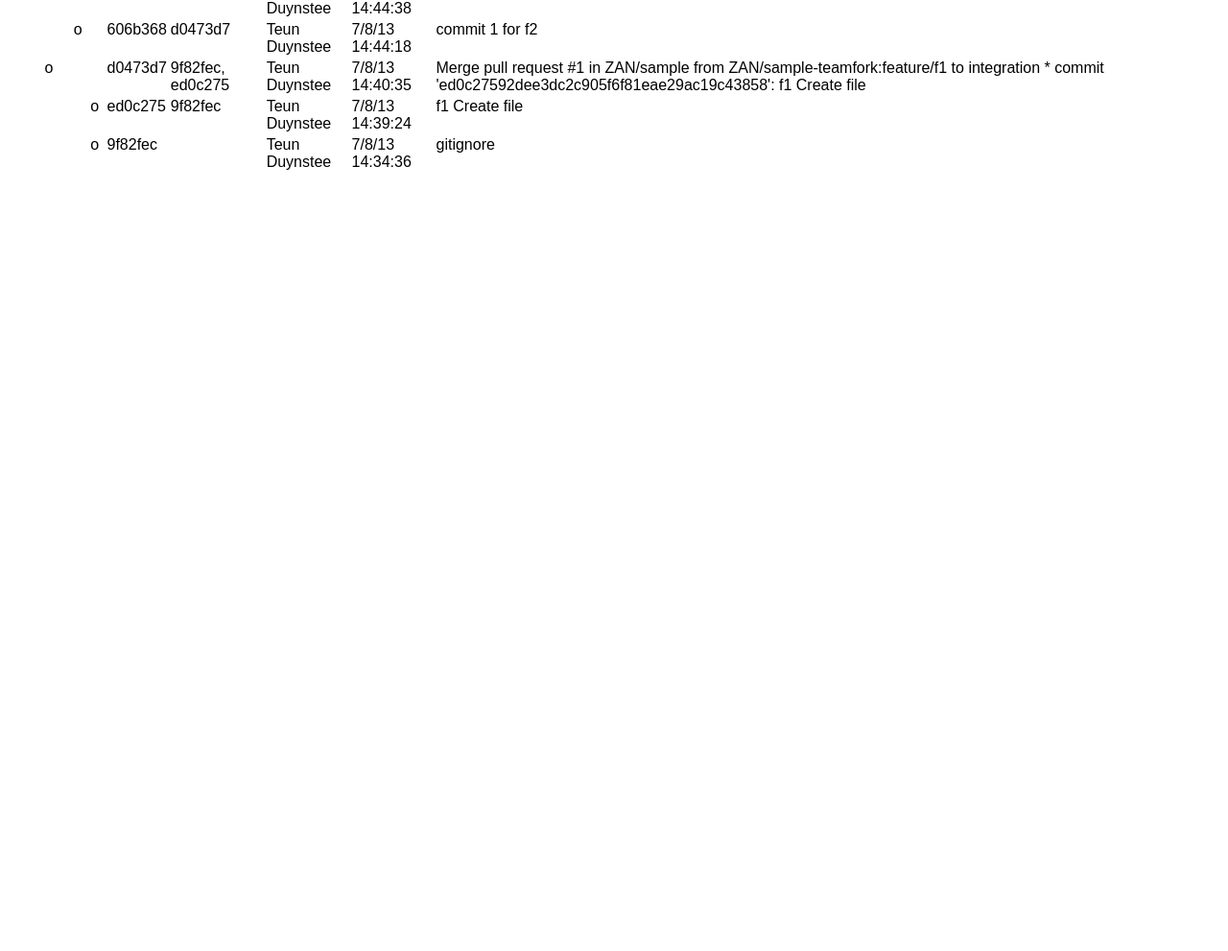
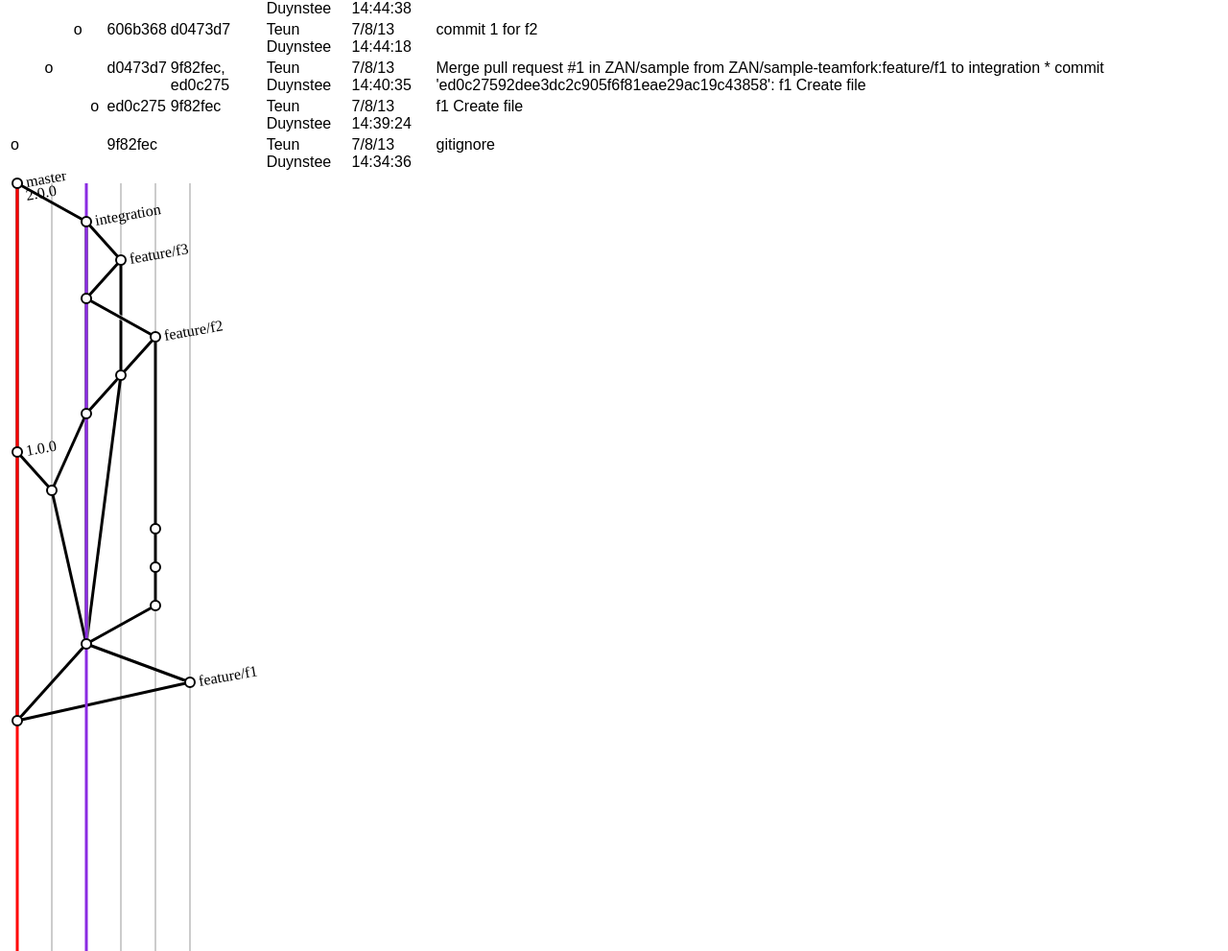
Before and after one commit to Teun/git-flow-vis, a plain HTML site: page Vis/Web/container.html in a window 1280 px wide. Shown: the part 451-1442 px from the top of the page at 96% size. Before the commit the page ends 800 px from the top, so only its background shows below. Drawn offline with Linux system fonts and the light colour scheme.

Commit message:
Separated out all columns, draw commits, arrows, labels

```diff
--- a/Vis/Web/Scripts/gitflow-visualize.js
+++ b/Vis/Web/Scripts/gitflow-visualize.js
@@ -2,6 +2,7 @@ var GitFlowVisualize = {
     draw: function (data, elem) {
         var cleanDataset = this.cleanup(data);
         this.drawTable(cleanDataset, elem);
+        this.drawGraph(cleanDataset, elem);
     },
     cleanup:function(data){
         var result = {};
@@ -37,10 +38,13 @@ var GitFlowVisualize = {
                 commit.labels.push(tag.id);
             }
         }
+        result.labels = result.tags.concat(result.branches);
+
         result.chronoCommits = [];
         for (var id in result.commits) {
             result.chronoCommits.push(id);
-            result.chronoCommits.sort(function (a, b) { return result.commits[b].authorTimestamp - result.commits[a].authorTimestamp;})
+            result.chronoCommits.sort(function (a, b) { return result.commits[b].authorTimestamp - result.commits[a].authorTimestamp; })
+            for (var i = 0; i < result.chronoCommits.length; i++) {result.commits[result.chronoCommits[i]].orderNr = i;}
         }
 
 
@@ -68,6 +72,14 @@ var GitFlowVisualize = {
         for (var i = 0; i < versionCommitPath.length; i++) {
             this.putCommitInColumn(versionCommitPath[i], 'm', data);
         }
+        while (true) {
+            var masterCommits = data.columns['m'].commits;
+            var oldestMaster = masterCommits[masterCommits.length - 1];
+            var evenOlder = data.commits[oldestMaster].parents;
+            if (!evenOlder || evenOlder.length == 0) break;
+            this.putCommitInColumn(evenOlder[0].id, 'm', data);
+        }
+
     },
     isolateDevelop: function (data) {
         var versionCommitPath = this.findShortestPathAlong(
@@ -130,7 +142,7 @@ var GitFlowVisualize = {
     putCommitInColumn: function (commitId, columnName, data) {
         if(!data.columns)data.columns = {};
         if(!(columnName in data.columns)){
-            data.columns[columnName] = { commits: [], name:columnName };
+            data.columns[columnName] = { commits: [], name:columnName, id:columnName };
         }
         var commit = data.commits[commitId];
         if (commit) {
@@ -214,5 +226,84 @@ var GitFlowVisualize = {
             result += "<td>" + data.columns[col].name + "</td>";
         }
         return result;
+    },
+    drawGraph: function (cleanDataset, elem) {
+        var size = { width: 500, height: 800 };
+        var margin = 10;
+
+        var svg = d3.select(elem).append("svg")
+			.attr("width", size.width + 2*margin)
+			.attr("height", size.height + 2 * margin)
+		  .append("g")
+			.attr("transform", "translate(" + margin + "," + margin + ")");
+
+        var columnsInOrder = this.keysInOrder(cleanDataset.columns);
+        var x = d3.scale.ordinal()
+            .domain(columnsInOrder)
+            .rangePoints([0, Math.min(size.width, 30 * columnsInOrder.length)]);
+        var y = d3.scale.linear()
+            .domain([0, 20])
+            .range([0, size.height]);
+
+        // todo: arrows
+        var arrows = $.map(d3.values(cleanDataset.commits), function (c) { return c.parents.map(function (p) { return { p: p.id, c: c.id }; }) });
+        var arrow = svg.selectAll(".arrow")
+            .data(arrows)
+            .enter().append("g")
+            .attr("class", "arrow");
+        arrow.append("line")
+          .attr("class", "outline")
+          .attr("x1", function (d) { return x(cleanDataset.commits[d.c].columns[0]); })
+          .attr("x2", function (d) { return x(cleanDataset.commits[d.p].columns[0]); })
+          .attr("y1", function (d) { return y(cleanDataset.commits[d.c].orderNr); })
+          .attr("y2", function (d) { return y(cleanDataset.commits[d.p].orderNr); });
+        arrow.append("line")
+          .attr("x1", function (d) { return x(cleanDataset.commits[d.c].columns[0]); })
+          .attr("x2", function (d) { return x(cleanDataset.commits[d.p].columns[0]); })
+          .attr("y1", function (d) { return y(cleanDataset.commits[d.c].orderNr); })
+          .attr("y2", function (d) { return y(cleanDataset.commits[d.p].orderNr); });
+
+
+        var branchLine = svg.selectAll(".branch")
+		  .data(d3.values(cleanDataset.columns))
+    	  .enter().append("g")
+		  .attr("class", "branch");
+        branchLine.append("line")
+          .attr("class", function (d) { return "branch-line " + d.name; })
+          .attr("x1", function (d) { return x(d.id); })
+          .attr("x2", function (d) { return x(d.id); })
+          .attr("y1", 0)
+          .attr("y2", size.height);
+
+
+        var commit = svg.selectAll(".commit")
+		  .data(d3.values(cleanDataset.commits))
+    	  .enter().append("g")
+		  .attr("class", "commit");
+        commit.append("circle")
+            .attr("class", "commit-dot")
+            .attr("r", 5)
+            .attr("cx", function (d) { return x(d.columns[0]); })
+            .attr("cy", function (d) { return y(d.orderNr); })
+        ;
+
+
+
+        //labels
+        var label = svg.selectAll(".tag")
+            .data(d3.values(cleanDataset.labels))
+            .enter().append("g")
+            .attr("class", "tag")
+            .attr("transform", function (d) {
+                var commit = cleanDataset.commits[d.latestChangeset];
+                var indexInCommit = $.inArray(d.id, commit.labels);
+                return "translate(" + (x(commit.columns[0]) + 10) + "," + (y(commit.orderNr)+4 + indexInCommit*14) + ")"
+            })
+            .attr("x", 10)
+            .attr("y", 5);
+        label.append("text")
+            .attr("transform", "rotate(-10) ")
+            .text(function (d) { return d.displayId; })
+
     }
 };
--- a/Vis/Web/container.html
+++ b/Vis/Web/container.html
@@ -17,6 +17,35 @@
         table {
             font-family: Arial;
         }
+        circle.commit-dot {
+            fill: white;
+            stroke:black;
+            stroke-width:2px;
+        }
+        line {
+            stroke:black;
+            opacity: 0.4;
+        }
+        line.m {
+            stroke:red;
+            stroke-width:3px;
+            opacity: 1;
+        }
+        line.d {
+            stroke:blueviolet;
+            stroke-width:3px;
+            opacity: 1;
+        }
+        .arrow line.outline {
+            stroke:white;
+            stroke-width:5px;
+            opacity: .8;
+        }
+        .arrow line {
+            stroke:black;
+            stroke-width:3px;
+            opacity: 1;
+        }
     </style>
     <title></title>
 </head>
```
